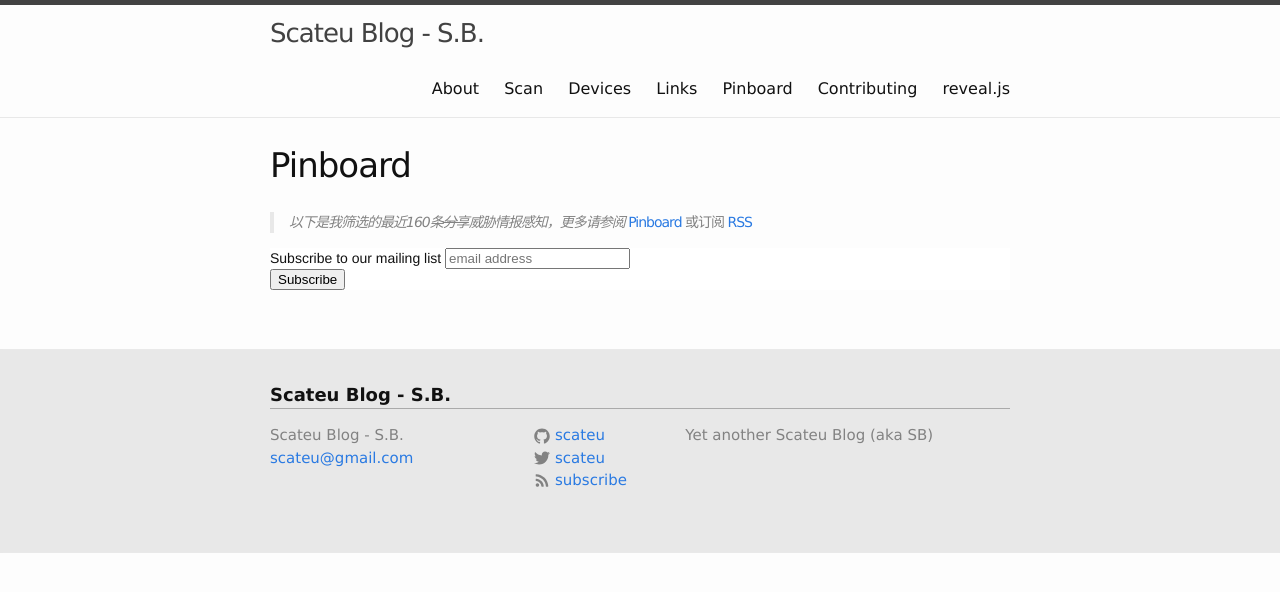
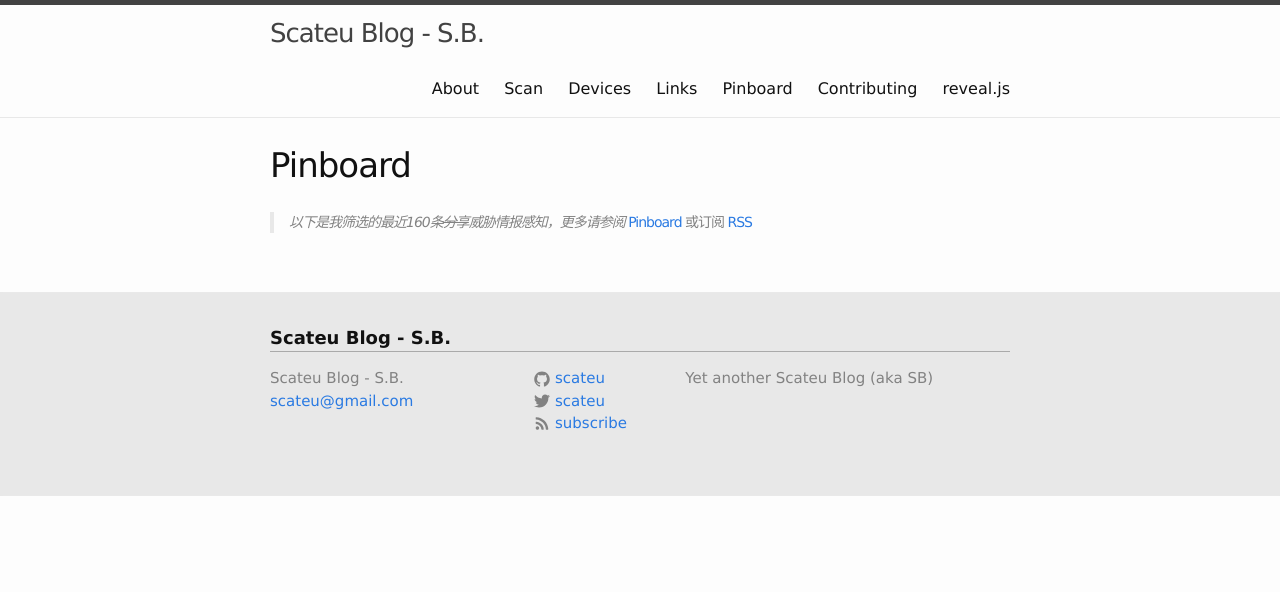
Before and after one commit to scateu/scateu.github.io, a Jekyll site: the page built from _pages/05-pinboard.md, in a window 1280 px wide. Shown: the top 592 px of the page. Built offline with Jekyll 4.4.1, drawn with Linux system fonts in a browser that asks for light colours; a script that is not in the unit is left out; comment, search, counter and statistics services are not loaded.

Commit message:
remove mailchimp subscription

```diff
--- a/_pages/05-pinboard.md
+++ b/_pages/05-pinboard.md
@@ -8,24 +8,3 @@
 
 
 <script language="javascript" src="http://pinboard.in//widgets/v1/linkroll/?user=scateu&count=160"></script>
-
-<!-- Begin MailChimp Signup Form -->
-<link href="//cdn-images.mailchimp.com/embedcode/slim-10_7.css" rel="stylesheet" type="text/css">
-<style type="text/css">
-	#mc_embed_signup{background:#fff; clear:left; font:14px Helvetica,Arial,sans-serif; }
-	/* Add your own MailChimp form style overrides in your site stylesheet or in this style block.
-	   We recommend moving this block and the preceding CSS link to the HEAD of your HTML file. */
-</style>
-<div id="mc_embed_signup">
-<form action="//scateu.us16.list-manage.com/subscribe/post?u=ae9b7c9658770397bf757e597&amp;id=1949a2f9b8" method="post" id="mc-embedded-subscribe-form" name="mc-embedded-subscribe-form" class="validate" target="_blank" novalidate>
-    <div id="mc_embed_signup_scroll">
-	<label for="mce-EMAIL">Subscribe to our mailing list</label>
-	<input type="email" value="" name="EMAIL" class="email" id="mce-EMAIL" placeholder="email address" required>
-    <!-- real people should not fill this in and expect good things - do not remove this or risk form bot signups-->
-    <div style="position: absolute; left: -5000px;" aria-hidden="true"><input type="text" name="b_ae9b7c9658770397bf757e597_1949a2f9b8" tabindex="-1" value=""></div>
-    <div class="clear"><input type="submit" value="Subscribe" name="subscribe" id="mc-embedded-subscribe" class="button"></div>
-    </div>
-</form>
-</div>
-
-<!--End mc_embed_signup-->
```
